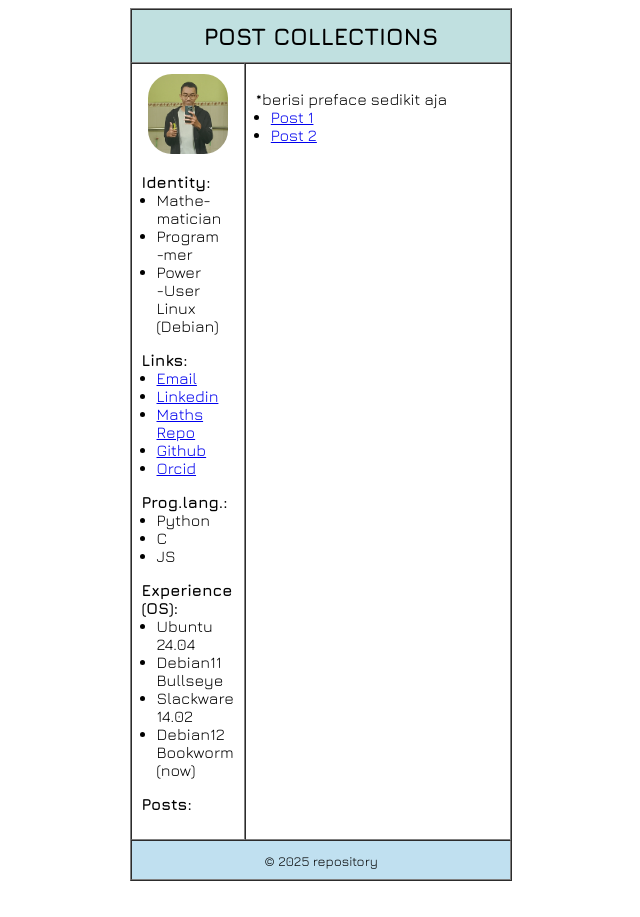
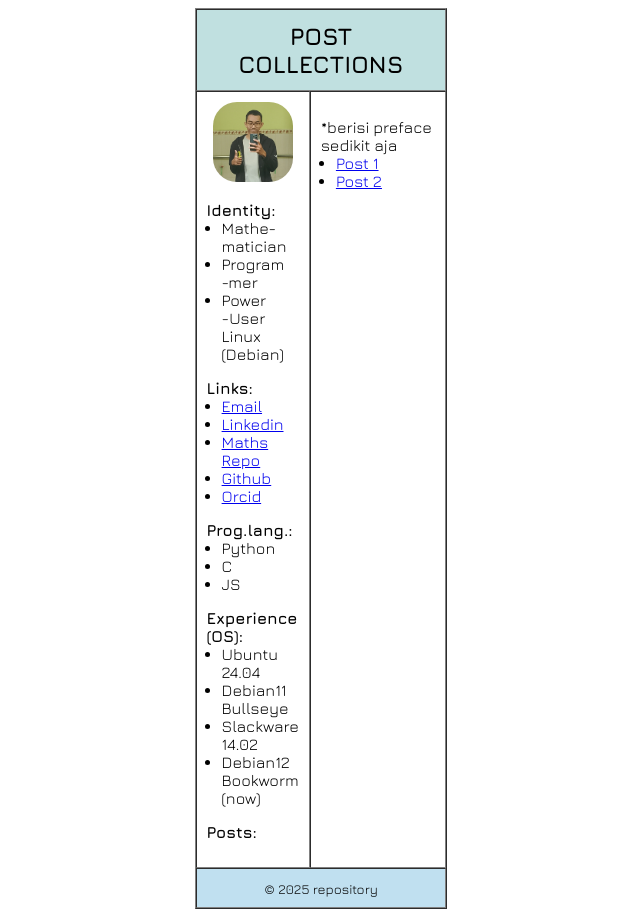
Before and after one commit to code873/site_huda, a plain HTML site: page index.html in a window 1280 px wide. Shown: the whole page, without its empty margins (319-959 px from the left). Before the commit the page ends 889 px from the top, so only its background shows below. Drawn offline with nearby package versions, Linux system fonts and the light colour scheme.

Commit message:
Update index.html

```diff
--- a/index.html
+++ b/index.html
@@ -74,7 +74,7 @@ upload your own page as "index.php" or "index.html".
     </style>
 </head>
 <body>
-    <table border="1" width="" align="center" cellpadding="10" cellspacing="0">
+    <table border="1" width="20%" align="center" cellpadding="10" cellspacing="0">
         <!-- header -->
         <tr>
             <td colspan="2" align="center" bgcolor="#c0e0e0">
@@ -130,7 +130,7 @@ upload your own page as "index.php" or "index.html".
                     </ul>
                 </div>
             </td>
-            <td valign="top" width="70%">
+            <td valign="top" width="80%">
                 <div id="postContainer">
                   <!-- isi default: list postingan -->
                   <div id="postList">
@@ -183,7 +183,7 @@ upload your own page as "index.php" or "index.html".
                         });
 
                         // Tombol back
-                        backBtn.addEventListener("click", function(){
+                        backBTN.addEventListener("click", function(){
                         postContentDiv.style.display = "none";
                         postListDiv.style.display = "block";
                         backBTN.style.display = "none";
```
